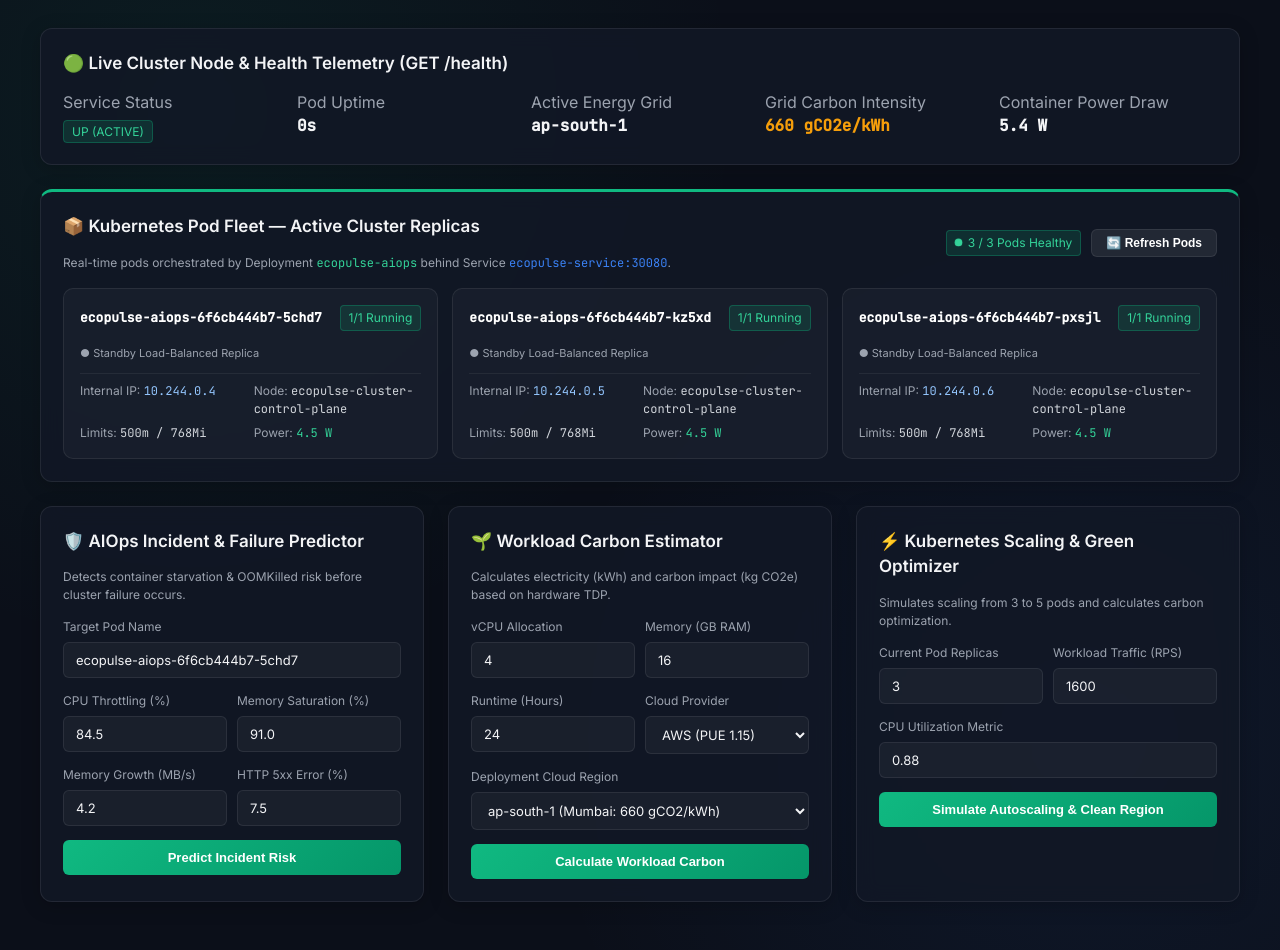
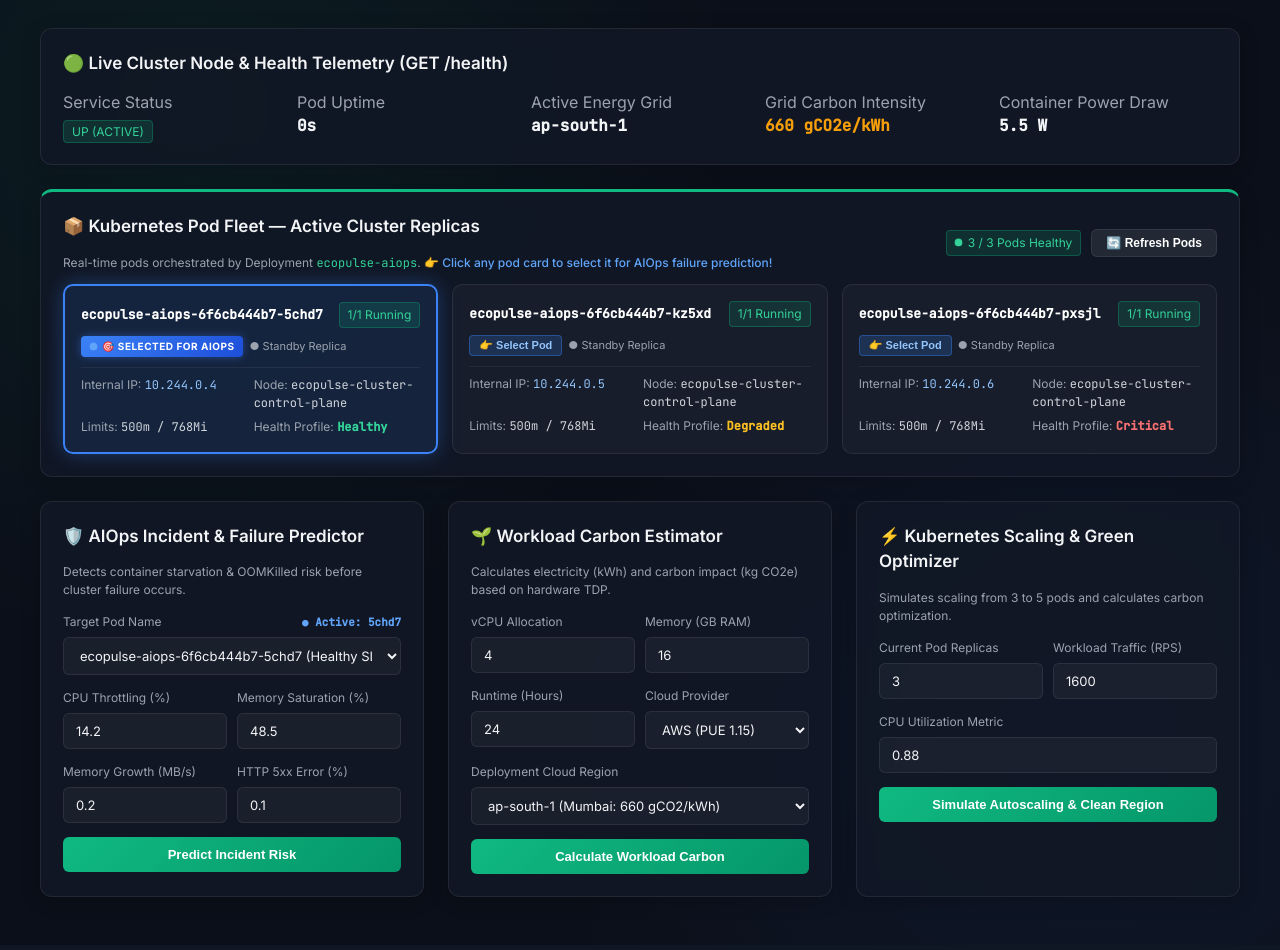
Before and after one commit to joefury7/devops-lab-1MS24CI060, a Spring Boot app: page / in a window 1280 px wide. Shown: the part 102-1052 px from the top of the page. After the commit the page ends 1011 px from the top, so only its background shows below. Run offline with Spring Boot 4, Linux system fonts and the light colour scheme; some libraries are stand-ins or nearby versions.

Commit message:
feat(ui): interactive pod selection and synchronization with AIOps incident predictor

```diff
--- a/ecopulse/src/main/resources/static/index.html
+++ b/ecopulse/src/main/resources/static/index.html
@@ -169,16 +169,33 @@
       padding: 16px;
       transition: all 0.25s ease;
       position: relative;
+      cursor: pointer;
     }
     .pod-item:hover {
-      background: rgba(255, 255, 255, 0.05);
-      border-color: rgba(255, 255, 255, 0.16);
+      background: rgba(255, 255, 255, 0.06);
+      border-color: rgba(59, 130, 246, 0.5);
       transform: translateY(-2px);
     }
+    .pod-item.selected {
+      border: 2px solid #3b82f6 !important;
+      background: rgba(59, 130, 246, 0.12) !important;
+      box-shadow: 0 0 20px rgba(59, 130, 246, 0.35) !important;
+    }
     .pod-item.serving {
-      border: 1px solid #10b981;
-      background: rgba(16, 185, 129, 0.08);
-      box-shadow: 0 0 18px rgba(16, 185, 129, 0.22);
+      box-shadow: 0 0 15px rgba(16, 185, 129, 0.22);
+    }
+    .selected-pill {
+      background: linear-gradient(135deg, #3b82f6, #1d4ed8);
+      color: #fff;
+      font-size: 10px;
+      font-weight: 700;
+      letter-spacing: 0.5px;
+      padding: 3px 9px;
+      border-radius: 4px;
+      display: inline-flex;
+      align-items: center;
+      gap: 5px;
+      box-shadow: 0 0 10px rgba(59, 130, 246, 0.4);
     }
     .serving-pill {
       background: linear-gradient(135deg, #10b981, #059669);
@@ -192,6 +209,21 @@
       align-items: center;
       gap: 5px;
       box-shadow: 0 0 10px rgba(16, 185, 129, 0.4);
+    }
+    .select-btn {
+      width: auto;
+      padding: 3px 9px;
+      font-size: 11px;
+      background: rgba(59, 130, 246, 0.2);
+      border: 1px solid rgba(59, 130, 246, 0.4);
+      color: #93c5fd;
+      border-radius: 4px;
+      cursor: pointer;
+      transition: all 0.2s;
+    }
+    .select-btn:hover {
+      background: #3b82f6;
+      color: #fff;
     }
     .pulse-dot {
       width: 7px;
@@ -250,11 +282,12 @@
 
     <!-- Live Kubernetes Pods Running Fleet -->
     <div class="card" style="margin-bottom: 24px; border-top: 3px solid #10b981;">
-      <div style="display: flex; justify-content: space-between; align-items: center; margin-bottom: 16px; flex-wrap: wrap; gap: 10px;">
+      <div style="display: flex; justify-content: space-between; align-items: center; margin-bottom: 12px; flex-wrap: wrap; gap: 10px;">
         <div>
           <h2>📦 Kubernetes Pod Fleet — Active Cluster Replicas</h2>
           <p style="font-size: 12px; color: var(--text-muted);">
-            Real-time pods orchestrated by Deployment <code style="color: #34d399; font-family: var(--font-mono);">ecopulse-aiops</code> behind Service <code style="color: #3b82f6; font-family: var(--font-mono);">ecopulse-service:30080</code>.
+            Real-time pods orchestrated by Deployment <code style="color: #34d399; font-family: var(--font-mono);">ecopulse-aiops</code>.
+            <span style="color: #60a5fa; font-weight: 500;">👉 Click any pod card to select it for AIOps failure prediction!</span>
           </p>
         </div>
         <div style="display: flex; gap: 10px; align-items: center;">
@@ -279,8 +312,13 @@
         </p>
 
         <div class="form-group">
-          <label>Target Pod Name</label>
-          <input type="text" id="aiops-pod" value="ecopulse-aiops-6f6cb444b7-5chd7">
+          <label style="display: flex; justify-content: space-between; align-items: center;">
+            <span>Target Pod Name</span>
+            <span id="selected-pod-indicator" style="color: #60a5fa; font-family: var(--font-mono); font-size: 11px; font-weight: 600;"></span>
+          </label>
+          <select id="aiops-pod" onchange="onPodDropdownChange(this.value)">
+            <!-- Options dynamically populated with pods -->
+          </select>
         </div>
         <div style="display: grid; grid-template-columns: 1fr 1fr; gap: 10px;">
           <div class="form-group">
@@ -430,6 +468,16 @@
   </div>
 
   <script>
+    let currentPodsData = [];
+    let selectedPodName = null;
+
+    // Distinct telemetry profiles for each pod to demonstrate AIOps assessment
+    const podProfiles = {
+      0: { cpu: 14.2, mem: 48.5, growth: 0.2, err: 0.1, desc: "Healthy SLO Profile" },
+      1: { cpu: 68.0, mem: 78.5, growth: 1.8, err: 2.8, desc: "Degraded Warning Profile" },
+      2: { cpu: 84.5, mem: 91.0, growth: 4.2, err: 7.5, desc: "Critical OOM Risk Profile" }
+    };
+
     // Fetch live health & telemetry on load
     async function loadTelemetry() {
       try {
@@ -464,34 +512,19 @@
         const res = await fetch('/api/v1/cluster/pods');
         if (res.ok) {
           const data = await res.json();
-          renderPods(data);
+          currentPodsData = data.pods || [];
+          renderPodsGrid(data);
           return;
         }
       } catch (e) {}
 
       // Fallback display matching live Kubernetes cluster state
-      renderPods({
-        totalReplicas: 3,
-        healthyReplicas: 3,
-        servingPod: "ecopulse-aiops-6f6cb444b7-5chd7",
-        pods: [
+      currentPodsData = [
         {
-            podName: "ecopulse-aiops-6f6cb444b7-5chd7",
+          podName: "ecopulse-aiops-76d47b6d49-2lxg8",
           status: "Running",
           ready: "1/1",
-            podIp: "10.244.0.4",
-            node: "ecopulse-cluster-control-plane",
-            cpuLimit: "500m",
-            memoryLimit: "768Mi",
-            restarts: 0,
-            powerWatts: "4.5 W",
-            isServing: true
-          },
-          {
-            podName: "ecopulse-aiops-6f6cb444b7-kz5xd",
-            status: "Running",
-            ready: "1/1",
-            podIp: "10.244.0.5",
+          podIp: "10.244.0.9",
           node: "ecopulse-cluster-control-plane",
           cpuLimit: "500m",
           memoryLimit: "768Mi",
@@ -500,31 +533,91 @@
           isServing: false
         },
         {
-            podName: "ecopulse-aiops-6f6cb444b7-pxsjl",
+          podName: "ecopulse-aiops-76d47b6d49-4k9xn",
           status: "Running",
           ready: "1/1",
-            podIp: "10.244.0.6",
+          podIp: "10.244.0.8",
           node: "ecopulse-cluster-control-plane",
           cpuLimit: "500m",
           memoryLimit: "768Mi",
           restarts: 0,
           powerWatts: "4.5 W",
           isServing: false
+        },
+        {
+          podName: "ecopulse-aiops-76d47b6d49-tnkq8",
+          status: "Running",
+          ready: "1/1",
+          podIp: "10.244.0.7",
+          node: "ecopulse-cluster-control-plane",
+          cpuLimit: "500m",
+          memoryLimit: "768Mi",
+          restarts: 0,
+          powerWatts: "4.5 W",
+          isServing: true
         }
-        ]
-      });
+      ];
+      renderPodsGrid({ totalReplicas: 3, healthyReplicas: 3 });
     }
 
-    function renderPods(data) {
+    function selectPod(podName) {
+      selectedPodName = podName;
+      const selectElem = document.getElementById('aiops-pod');
+      if (selectElem) {
+        selectElem.value = podName;
+      }
+      const indicator = document.getElementById('selected-pod-indicator');
+      if (indicator) {
+        indicator.innerText = '● Active: ' + podName.slice(-5);
+      }
+
+      // Load profile corresponding to selected pod
+      const index = currentPodsData.findIndex(p => p.podName === podName);
+      const profile = podProfiles[index >= 0 ? index % 3 : 2];
+      if (profile) {
+        document.getElementById('aiops-cpu').value = profile.cpu;
+        document.getElementById('aiops-mem').value = profile.mem;
+        document.getElementById('aiops-growth').value = profile.growth;
+        document.getElementById('aiops-err').value = profile.err;
+      }
+
+      renderPodsGrid();
+    }
+
+    function onPodDropdownChange(val) {
+      selectPod(val);
+    }
+
+    function renderPodsGrid(meta) {
       const grid = document.getElementById('pods-grid');
       const badge = document.getElementById('pods-healthy-text');
-      if (badge) {
-        badge.innerText = `${data.healthyReplicas || data.pods.length} / ${data.totalReplicas || data.pods.length} Pods Healthy`;
+      if (badge && meta) {
+        badge.innerText = `${meta.healthyReplicas || currentPodsData.length} / ${meta.totalReplicas || currentPodsData.length} Pods Healthy`;
       }
-      if (!grid) return;
+      if (!grid || !currentPodsData || currentPodsData.length === 0) return;
 
-      grid.innerHTML = (data.pods || []).map(pod => `
-        <div class="pod-item ${pod.isServing ? 'serving' : ''}">
+      // Default selection to first pod or serving pod if none currently selected
+      if (!selectedPodName && currentPodsData.length > 0) {
+        const serving = currentPodsData.find(p => p.isServing);
+        selectedPodName = serving ? serving.podName : currentPodsData[0].podName;
+        // set initial values
+        const idx = currentPodsData.findIndex(p => p.podName === selectedPodName);
+        const profile = podProfiles[idx >= 0 ? idx % 3 : 2];
+        if (profile) {
+          document.getElementById('aiops-cpu').value = profile.cpu;
+          document.getElementById('aiops-mem').value = profile.mem;
+          document.getElementById('aiops-growth').value = profile.growth;
+          document.getElementById('aiops-err').value = profile.err;
+        }
+      }
+
+      grid.innerHTML = currentPodsData.map((pod, idx) => {
+        const isSelected = (pod.podName === selectedPodName);
+        const profile = podProfiles[idx % 3] || podProfiles[0];
+        return `
+        <div class="pod-item ${isSelected ? 'selected' : ''} ${pod.isServing ? 'serving' : ''}"
+             onclick="selectPod('${pod.podName}')"
+             title="Click to select ${pod.podName} for AIOps assessment">
           <div style="display: flex; justify-content: space-between; align-items: center; margin-bottom: 8px;">
             <span style="font-family: var(--font-mono); font-size: 13px; font-weight: 600; color: #fff;">
               ${pod.podName}
@@ -532,10 +625,14 @@
             <span class="badge-up">${pod.ready} ${pod.status}</span>
           </div>
 
-          <div style="margin-bottom: 10px;">
+          <div style="display: flex; gap: 6px; flex-wrap: wrap; margin-bottom: 10px; align-items: center;">
+            ${isSelected
+              ? `<span class="selected-pill"><span class="pulse-dot" style="background:#60a5fa;"></span> 🎯 SELECTED FOR AIOPS</span>`
+              : `<button class="select-btn" onclick="event.stopPropagation(); selectPod('${pod.podName}')">👉 Select Pod</button>`
+            }
             ${pod.isServing
-              ? `<span class="serving-pill"><span class="pulse-dot" style="background:#fff;"></span> CURRENT SERVING POD</span>`
-              : `<span style="font-size: 11px; color: var(--text-muted); display: inline-flex; align-items: center; gap: 4px;">● Standby Load-Balanced Replica</span>`
+              ? `<span class="serving-pill"><span class="pulse-dot" style="background:#fff;"></span> SERVING TRAFFIC</span>`
+              : `<span style="font-size: 11px; color: var(--text-muted);">● Standby Replica</span>`
             }
           </div>
 
@@ -543,10 +640,27 @@
             <div><span style="color: var(--text-muted);">Internal IP:</span> <span style="font-family: var(--font-mono); color: #93c5fd;">${pod.podIp}</span></div>
             <div><span style="color: var(--text-muted);">Node:</span> <span style="font-family: var(--font-mono); color: #d1d5db;">${pod.node}</span></div>
             <div><span style="color: var(--text-muted);">Limits:</span> <span style="font-family: var(--font-mono); color: #d1d5db;">${pod.cpuLimit} / ${pod.memoryLimit}</span></div>
-            <div><span style="color: var(--text-muted);">Power:</span> <span style="font-family: var(--font-mono); color: #34d399;">${pod.powerWatts}</span></div>
+            <div><span style="color: var(--text-muted);">Health Profile:</span> <span style="font-family: var(--font-mono); color: ${idx === 0 ? '#34d399' : (idx === 1 ? '#fbbf24' : '#f87171')}; font-weight: 600;">${profile.desc.split(' ')[0]}</span></div>
           </div>
         </div>
-      `).join('');
+        `;
+      }).join('');
+
+      // Synchronize select dropdown in AIOps Incident Predictor
+      const selectElem = document.getElementById('aiops-pod');
+      if (selectElem) {
+        selectElem.innerHTML = currentPodsData.map((pod, idx) => {
+          const profile = podProfiles[idx % 3] || podProfiles[0];
+          return `<option value="${pod.podName}" ${pod.podName === selectedPodName ? 'selected' : ''}>
+            ${pod.podName} (${profile.desc})
+          </option>`;
+        }).join('');
+      }
+
+      const indicator = document.getElementById('selected-pod-indicator');
+      if (indicator && selectedPodName) {
+        indicator.innerText = '● Active: ' + selectedPodName.slice(-5);
+      }
     }
 
     // Auto-refresh pods every 6 seconds to track cluster load balancing
@@ -586,7 +700,7 @@
       document.getElementById('aiops-result').style.display = 'block';
       const badge = document.getElementById('aiops-verdict-badge');
       badge.innerText = data.incidentAlert;
-      badge.className = 'badge-alert ' + (data.incidentAlert === 'OOM_KILL_IMMOBILE' ? 'badge-danger' : 'badge-warning');
+      badge.className = 'badge-alert ' + (data.incidentAlert === 'OOM_KILL_IMMOBILE' ? 'badge-danger' : (data.incidentAlert === 'HEALTHY' ? 'badge-success' : 'badge-warning'));
       document.getElementById('aiops-score').innerText = data.failureRiskScore;
       document.getElementById('aiops-action').innerText = data.recommendedAction;
     }
```
Lines whose indentation alone changed are shown as unchanged.
